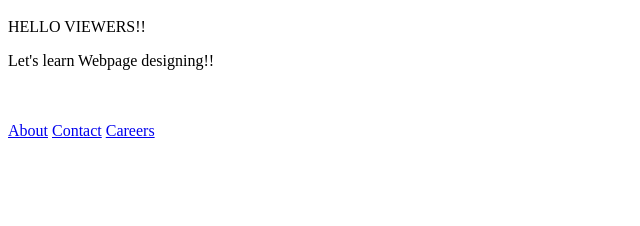
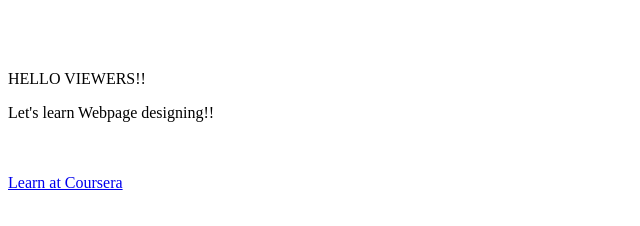
Before and after one commit to esheetaparulekar/Responsive-Website-Development, a plain HTML site: page Firstwebpage.html in a window 1280 px wide. Shown: the part 48-274 px from the top of the page, without its empty margins (0-640 px from the left). Drawn offline with Linux system fonts and the light colour scheme.

Commit message:
Update Firstwebpage.html

```diff
--- a/Firstwebpage.html
+++ b/Firstwebpage.html
@@ -1,3 +1,4 @@
+
 <html>
 
 <head>
@@ -5,14 +6,13 @@
 		My Webpage!!
 	</title>
 	<h1> Welcome To My First Webpage </h1>
+	<br></br>
 </head>
 <body>
 	<p>  HELLO VIEWERS!!</p>
 	<p> Let's learn Webpage designing!!</p>
 	<br></br>
-	<a href = "about.html"> About</a>
-	<a href = "contact.html"> Contact</a>
-    <a href = "careers.html"> Careers</a>
-
+	<a href = "https://www.coursera.org/"> Learn at Coursera </a>
+	<br></br>
 </body>
 </html>
```
